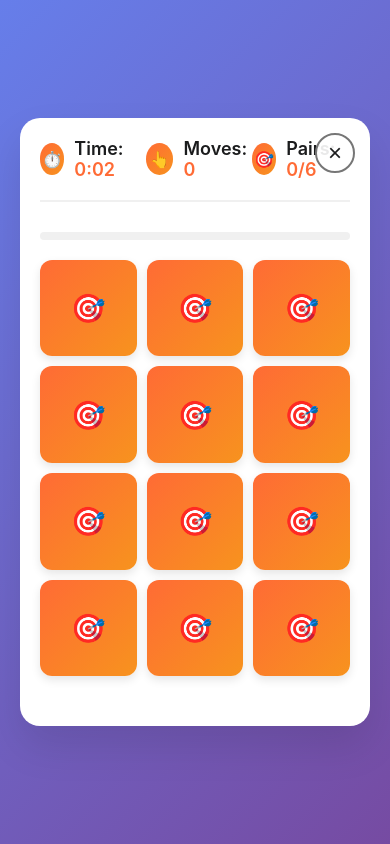
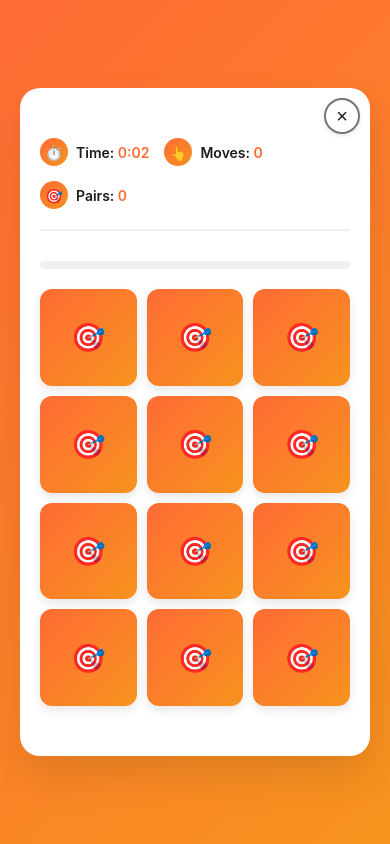
Before and after one commit to VincentSolconBraze/braze-games-library, a plain HTML site: page games/memory-game/memory-game-index.html in a window 390 px wide. Both pictures are taken after a click on the button "Start Game". Drawn offline with Linux system fonts and the light colour scheme.

Commit message:
Update memory-game-index.html

```diff
--- a/games/memory-game/memory-game-index.html
+++ b/games/memory-game/memory-game-index.html
@@ -15,7 +15,7 @@
             --dark-color: #1B1C1D;         /* Dark Gray */
             --light-color: #FFFFFF;        /* White */
             --gray-color: #767676;         /* Medium Gray */
-            --background-gradient: linear-gradient(135deg, #667eea 0%, #764ba2 100%);
+            --background-gradient: linear-gradient(135deg, #FF6B35 0%, #F7931E 100%);
             --card-back-gradient: linear-gradient(135deg, var(--primary-color) 0%, var(--secondary-color) 100%);
             --font-family: -apple-system, BlinkMacSystemFont, 'Segoe UI', Roboto, Arial, sans-serif;
             --border-radius: 12px;
@@ -48,6 +48,7 @@
             max-width: 600px;
             width: 100%;
             padding: 30px;
+            padding-top: 50px; /* Add extra padding for close button */
             position: relative;
             animation: slideIn 0.5s ease-out;
         }
@@ -66,21 +67,22 @@
         /* Close Button */
         .close-btn {
             position: absolute;
-            top: 15px;
-            right: 15px;
-            width: 40px;
-            height: 40px;
+            top: 10px;
+            right: 10px;
+            width: 36px;
+            height: 36px;
             border-radius: 50%;
-            background: rgba(255, 255, 255, 0.9);
+            background: rgba(255, 255, 255, 0.95);
             border: 2px solid var(--gray-color);
             display: flex;
             align-items: center;
             justify-content: center;
             cursor: pointer;
-            font-size: 24px;
+            font-size: 20px;
             color: var(--dark-color);
             transition: all var(--transition-speed) ease;
             z-index: 10;
+            box-shadow: 0 2px 5px rgba(0, 0, 0, 0.1);
         }
 
         .close-btn:hover {
@@ -183,15 +185,19 @@
             align-items: center;
             margin-bottom: 30px;
             padding-bottom: 20px;
+            padding-right: 50px; /* Add padding to avoid close button */
             border-bottom: 2px solid #f0f0f0;
+            flex-wrap: wrap;
+            gap: 15px;
         }
 
         .game-stat {
             display: flex;
             align-items: center;
-            gap: 10px;
-            font-size: 18px;
+            gap: 8px;
+            font-size: 16px;
             font-weight: 600;
+            white-space: nowrap;
         }
 
         .stat-icon {
@@ -453,6 +459,12 @@
         @media (max-width: 480px) {
             #game-container {
                 padding: 20px;
+                padding-top: 50px; /* Maintain space for close button */
+            }
+
+            .game-header {
+                padding-right: 40px; /* Adjust for mobile */
+                justify-content: flex-start;
             }
 
             .game-title {
@@ -478,6 +490,30 @@
 
             .completion-title {
                 font-size: 28px;
+            }
+
+            .game-stat {
+                font-size: 14px;
+            }
+
+            .stat-icon {
+                width: 28px;
+                height: 28px;
+                font-size: 14px;
+            }
+        }
+
+        /* Extra small devices */
+        @media (max-width: 380px) {
+            .game-header {
+                flex-direction: column;
+                align-items: flex-start;
+                padding-right: 0;
+                gap: 10px;
+            }
+
+            .game-stat {
+                width: 100%;
             }
         }
     </style>
@@ -526,7 +562,7 @@
                 </div>
                 <div class="game-stat">
                     <div class="stat-icon" aria-hidden="true">🎯</div>
-                    <span>Pairs: <span class="stat-value" id="pairs-display">0/6</span></span>
+                    <span>Pairs: <span class="stat-value" id="pairs-display">0</span></span>
                 </div>
             </div>
 
@@ -749,7 +785,7 @@
             // Update UI
             document.getElementById('welcome-screen').classList.remove('active');
             document.getElementById('game-screen').classList.add('active');
-            document.getElementById('pairs-display').textContent = `0/${difficulty.pairs}`;
+            document.getElementById('pairs-display').textContent = '0';
 
             // Set grid layout
             const grid = document.getElementById('memory-grid');
@@ -866,8 +902,7 @@
         function updateProgress() {
             const progress = (gameState.matchedPairs / gameState.totalPairs) * 100;
             document.getElementById('progress-fill').style.width = `${progress}%`;
-            document.getElementById('pairs-display').textContent =
-                `${gameState.matchedPairs}/${gameState.totalPairs}`;
+            document.getElementById('pairs-display').textContent = gameState.matchedPairs;
         }
 
         function startTimer() {
```
